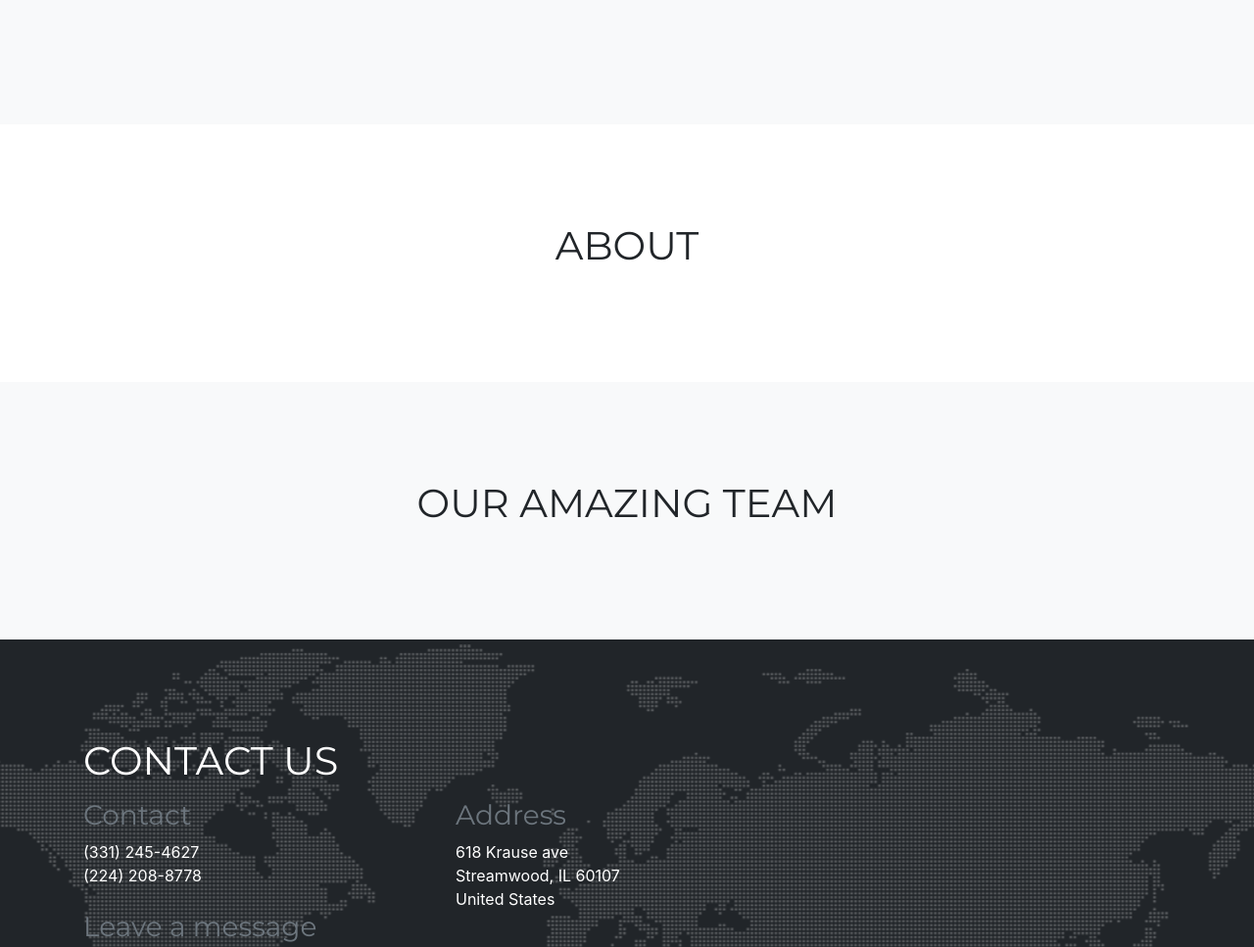
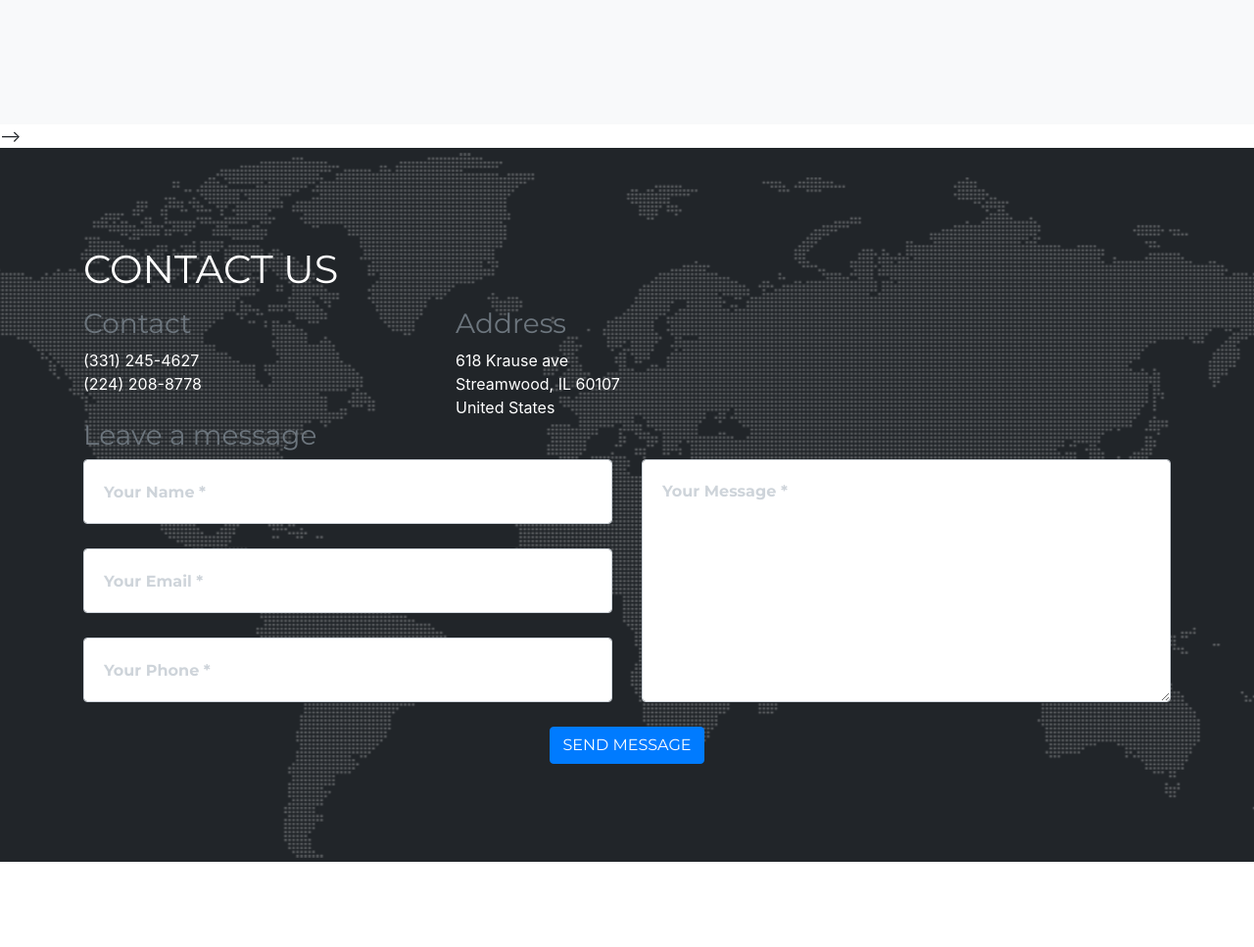
Before and after one commit to navkaraccounting/navkaraccounting.github.io, a website with bundled scripts: page index.html in a window 1280 px wide. Shown: the part 1665-2632 px from the top of the page at 98% size. After the commit the page ends 2545 px from the top, so only its background shows below. Built offline with nearby package versions, Linux system fonts and the light colour scheme; a web font is replaced by a local one.

Commit message:
team. about us

```diff
--- a/index.html
+++ b/index.html
@@ -46,12 +46,12 @@
           <!-- <li class="nav-item">
             <a class="nav-link js-scroll-trigger" href="#portfolio">Portfolio</a>
           </li> -->
-          <li class="nav-item">
+          <!-- <li class="nav-item">
             <a class="nav-link js-scroll-trigger" href="#about">About</a>
           </li>
           <li class="nav-item">
             <a class="nav-link js-scroll-trigger" href="#team">Team</a>
-          </li>
+          </li> -->
           <li class="nav-item">
             <a class="nav-link js-scroll-trigger" href="#contact">Contact</a>
           </li>
@@ -250,11 +250,11 @@
   </section>
 
   <!-- About -->
-  <section class="page-section" id="about">
+  <!-- <section class="page-section" id="about">
     <div class="container">
       <div class="row">
         <div class="col-lg-12 text-center">
-          <h2 class="section-heading text-uppercase">About</h2>
+          <h2 class="section-heading text-uppercase">About</h2> -->
           <!-- <h3 class="section-subheading text-muted">Lorem ipsum dolor sit amet consectetur.</h3> -->
         </div>
       </div>
@@ -339,7 +339,7 @@
   </section>
 
   <!-- Team -->
-  <section class="bg-light page-section" id="team">
+  <!-- <section class="bg-light page-section" id="team">
     <div class="container">
       <div class="row">
         <div class="col-lg-12 text-center">
@@ -428,7 +428,7 @@
         </div>
       </div> -->
     </div>
-  </section>
+  </section> -->
 
   <!-- Clients -->
   <!-- <section class="py-5">
```
